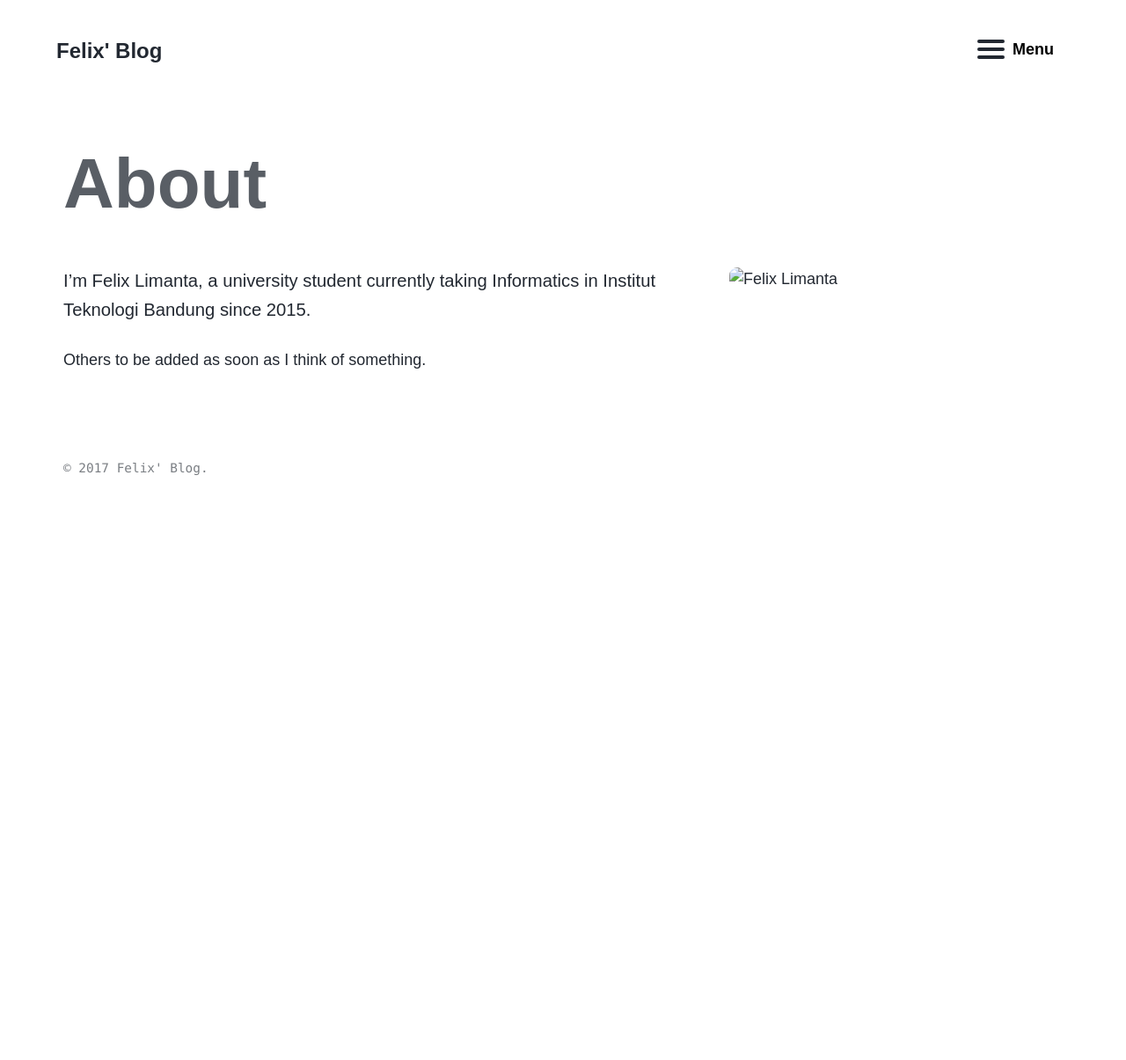
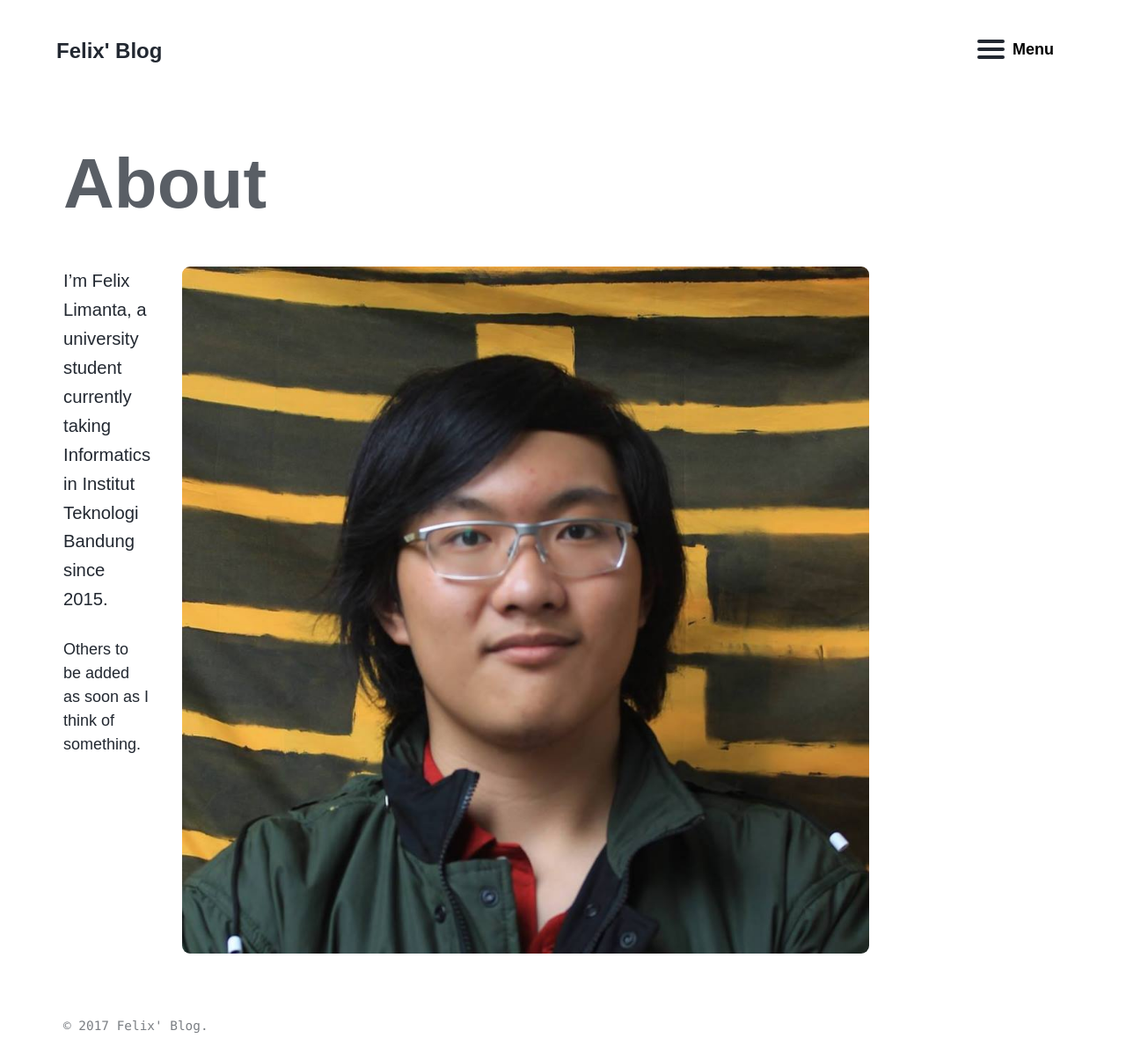
Before and after one commit to felixlimanta/felixlimanta.github.io, a Jekyll site: the page built from about.md, in a window 1280 px wide and 1205 px high. Shown: the whole window at 88% size. Built offline with Jekyll 4.4.1, drawn with Linux system fonts in a browser that asks for light colours.

Commit message:
My Picture

```diff
--- a/_data/authors.yml
+++ b/_data/authors.yml
@@ -1,4 +1,4 @@
 felixlimanta:
   name: Felix Limanta
   twitter:
-  picture:
+  picture: /assets/images/felixlimanta.jpg
```
Also changed, not shown: assets/images/felixlimanta.jpg (added).
